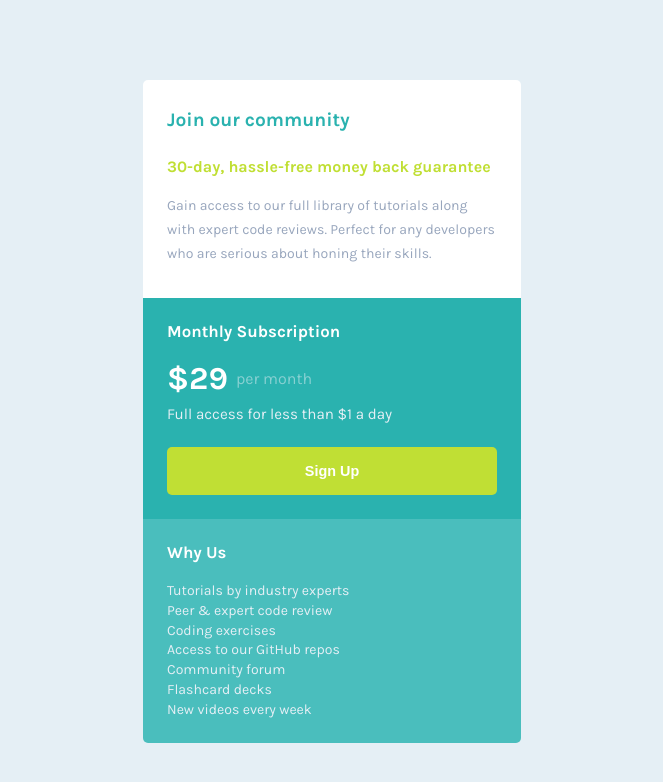
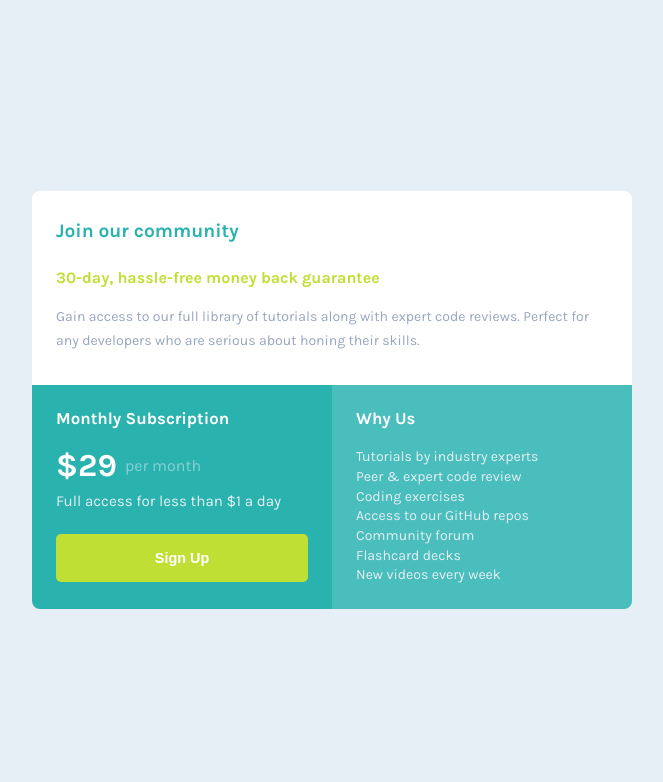
Before and after one commit to njorogejeff/single-price-grid-component, a plain HTML site: page index.html in a window 1280 px wide. Shown: the whole page, without its empty margins (308-971 px from the left). Drawn offline with Linux system fonts and the light colour scheme.

Commit message:
initialized the media query styles for large screen sizes

```diff
--- a/css/style.css
+++ b/css/style.css
@@ -23,11 +23,14 @@ body {
     font-family: 'Karla', sans-serif;
     font-size: 16px;
     font-weight: 400;
-    /* height: 100vh; */
+    height: 100vh;
     max-width: 480px;
     margin: 0 auto;
     overflow-x: hidden;
     overflow-y: auto;
+    display: flex;
+    align-items: center;
+    justify-content: center;
 }
 li {
     list-style-type: none;
@@ -112,3 +115,28 @@ li {
     font-size: .88rem;
     line-height: 1.4;
 }
+
+/* Media Queries - Large Screen Sizes */
+@media screen and (min-width: 768px) {
+    body {
+        max-width: 1440px;
+    }
+    .card__container {
+        width: 100%;
+        max-width: 600px;
+        margin: 0 auto;
+    }
+    .card__section__1 {
+        border-radius: 8px 8px 0 0;
+    }
+    .card__section__2 {
+        display: grid;
+        grid-template-columns: repeat(2, 1fr);
+    }
+    .first__section {
+        border-radius: 0 0 0 8px;
+    }
+    .second__section {
+        border-radius: 0 0 8px 0;
+    }
+}
```
